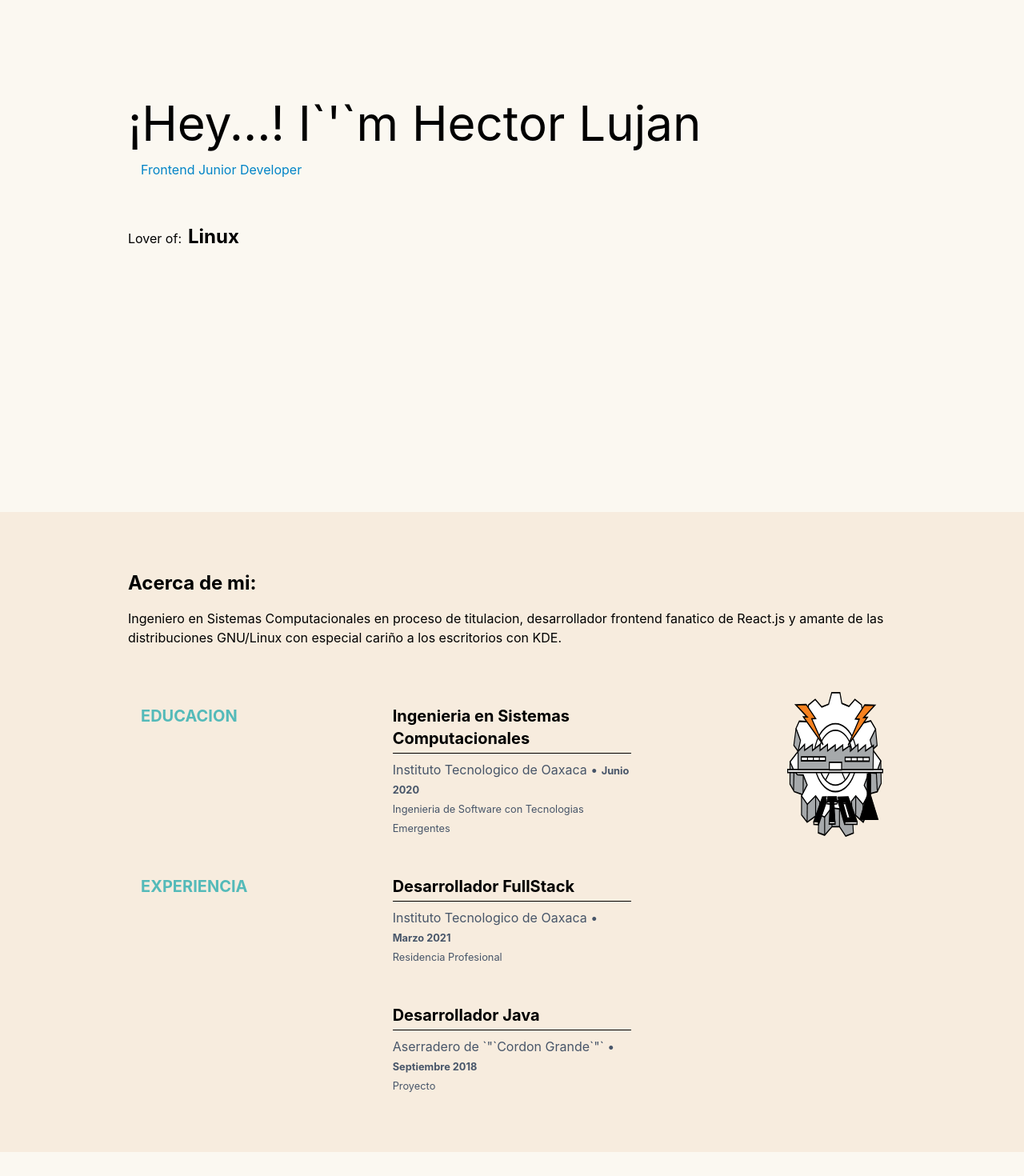
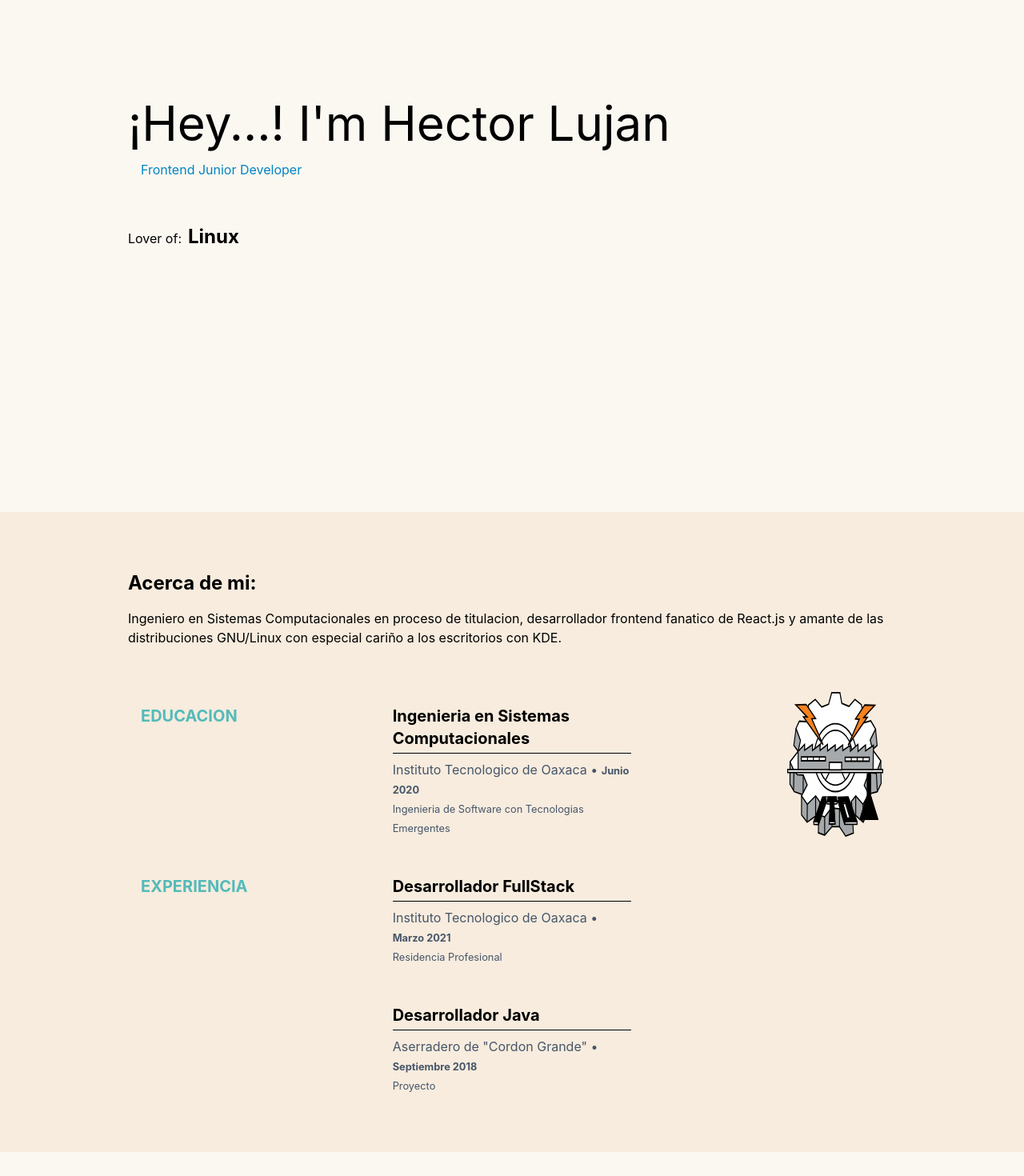
Before and after one commit to ihectorlujan/portfolio, a Next.js app: page / in a window 1280 px wide. Shown: the part 160-1630 px from the top of the page at 80% size. Built offline with nearby package versions, Linux system fonts and the light colour scheme.

Commit message:
apostrofes

```diff
--- a/pages/index.js
+++ b/pages/index.js
@@ -58,7 +58,7 @@ export default function Home() {
 
       <Section id="home">
         <SectionContainer>
-          <h1 className="text-6xl">¡Hey...! I`&apos;`m Hector Lujan</h1>
+          <h1 className="text-6xl">¡Hey...! I&apos;m Hector Lujan</h1>
           <h1 className="p-4 text-sky-600 hover:font-bold">
             Frontend Junior Developer
           </h1>
@@ -143,7 +143,7 @@ export default function Home() {
                   <div></div>
                 </div>
                 <h1 className="text-slate-600 dark:text-slate-300 pt-2">
-                  Aserradero de `&quot;`Cordon Grande`&quot;` •{" "}
+                  Aserradero de &quot;Cordon Grande&quot; •{" "}
                   <small className="font-bold">Septiembre 2018</small>
                 </h1>
                 <small className="text-slate-600 dark:text-slate-300">
```
